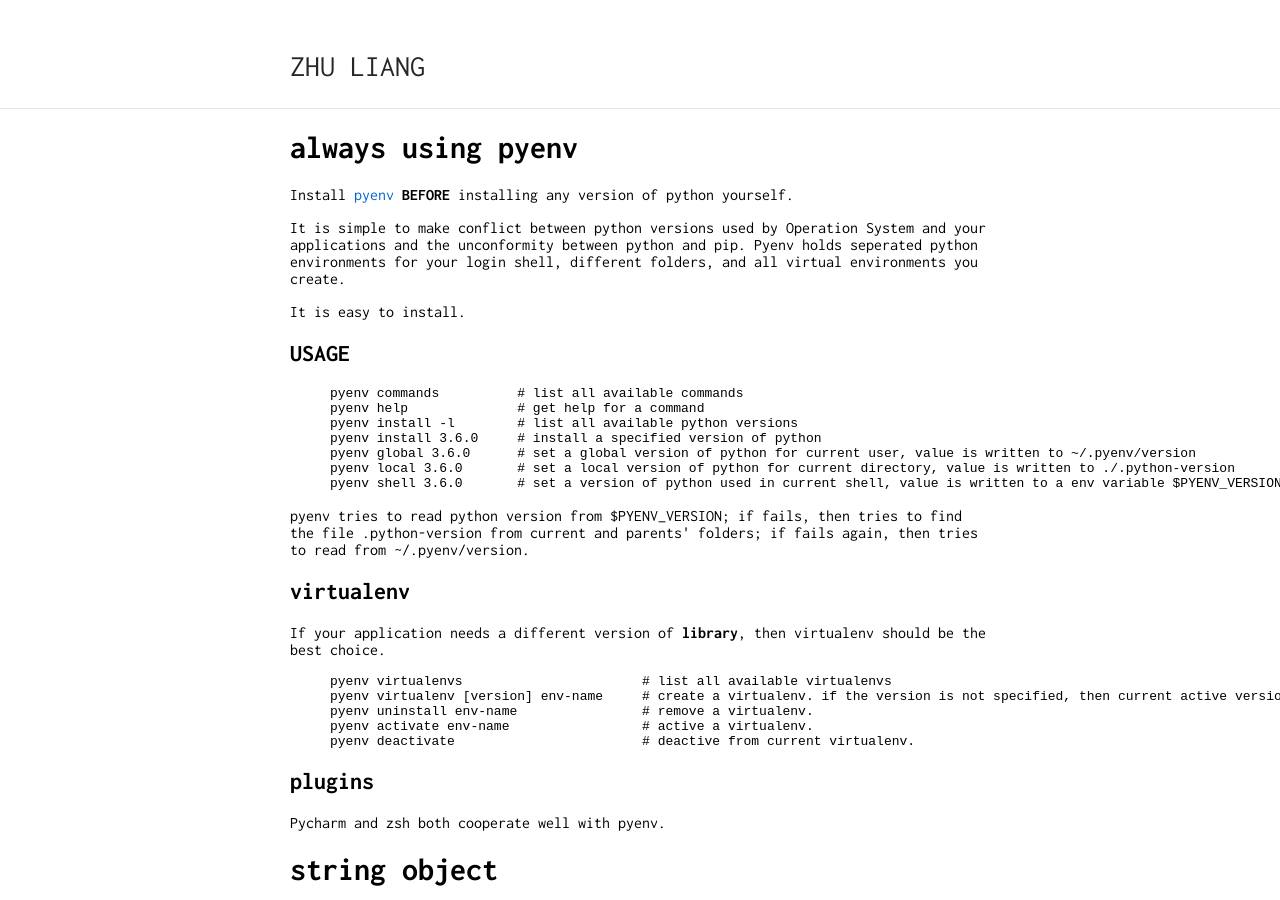
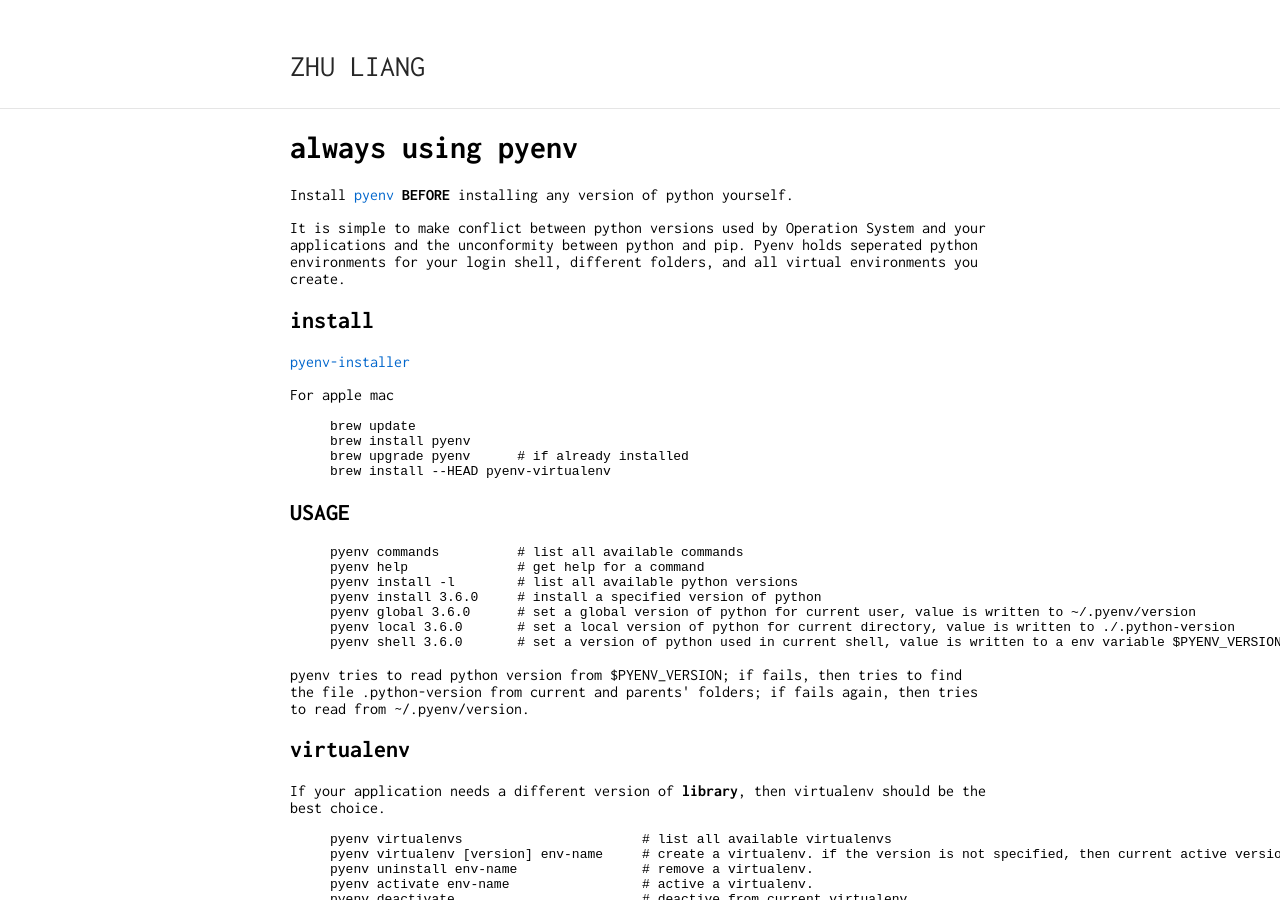
Before and after one commit to brilliang/blogs, a Jekyll site: the page built from _posts/2017-08-02-python_tips.html, in a window 1280 px wide and 900 px high. Built offline with Jekyll 4.4.1, drawn with Linux system fonts in a browser that asks for light colours.

Commit message:
update installation method of pyenv

```diff
--- a/_posts/2017-08-02-python_tips.html
+++ b/_posts/2017-08-02-python_tips.html
@@ -9,7 +9,17 @@ Install <a href="https://github.com/pyenv/pyenv">pyenv</a> <b>BEFORE</b> install
 
 <p>It is simple to make conflict between python versions used by Operation System and your applications and the unconformity between python and pip. Pyenv holds seperated python environments for your login shell, different folders, and all virtual environments you create.</p>
 
-<p>It is easy to install.</p>
+<h2>install</h2>
+<p><a href="https://github.com/pyenv/pyenv-installer">pyenv-installer</a></p>
+<p>For apple mac</p>
+{% highlight bash %}
+brew update
+brew install pyenv
+brew upgrade pyenv 	# if already installed
+brew install --HEAD pyenv-virtualenv
+{% endhighlight %}
+
+
 
 <h2>USAGE</h2>
 {% highlight bash %}
```
